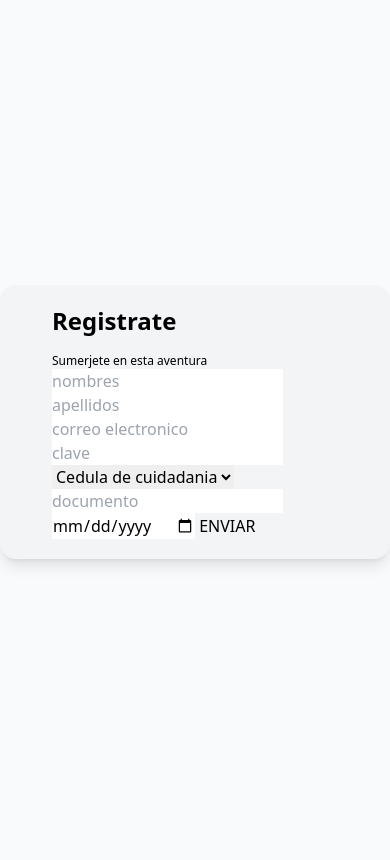
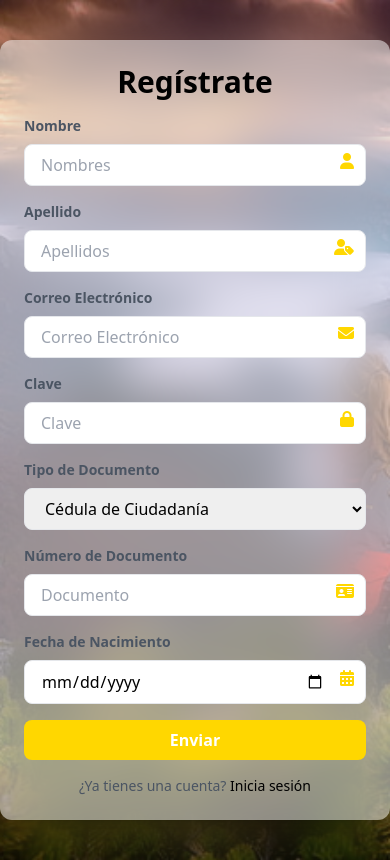
Before and after one commit to KevinAlejandroParra/clasmment-academy, a PHP site: page /register.php in a window 390 px wide. Before the commit the page ends 566 px from the top, so only its background shows below. Run offline with PHP 8.4, Linux system fonts and the light colour scheme; some libraries are stand-ins or nearby versions.

Commit message:
create login, modification banner and register

```diff
--- a/register.php
+++ b/register.php
@@ -3,48 +3,88 @@
 <head>
     <meta charset="UTF-8">
     <meta name="viewport" content="width=device-width, initial-scale=1.0">
-    <title>registro_ca</title>
+    <title>Registro Deportivo</title>
     <script src="https://cdn.tailwindcss.com"></script>
+    <link rel="stylesheet" href="https://cdnjs.cloudflare.com/ajax/libs/font-awesome/6.4.0/css/all.min.css" integrity="sha512-iecdLmaskl7CVkqkXNQ/ZH/XLlvWZOJyj7Yy7tcenmpD1ypASozpmT/E0iPtmFIB46ZmdtAc9eNBvH0H/ZpiBw==" crossorigin="anonymous" referrerpolicy="no-referrer" />
 </head>
+<body class="bg-cover bg-center min-h-screen backdrop-blur-xl " style="background-image: url('IMG/lucha_4k.jpg');">
+<div class="flex items-center justify-center min-h-screen py-10">
+<section class="w-full max-w-2xl bg-white/50 p-6 mx-auto rounded-xl shadow-md space-y-4 backdrop-blur-xl">
+  <div class="text-center">
+    <h2 class="font-bold text-3xl text-black">Regístrate</h2>
+  </div>
 
+  <form action="PHP/register.php" method="post" class="space-y-4">
+    <div class="flex flex-col">
+      <label for="usuario_nombre" class="text-sm font-semibold text-gray-600">Nombre</label>
+      <div class="relative">
+        <input type="text" id="usuario_nombre" name="usuario_nombre" placeholder="Nombres" class="w-full px-4 py-2 mt-2 border rounded-lg focus:outline-none focus:ring-2 focus:ring-[#FFD700] transition duration-200 pr-10">
+        <i class="fa fa-user absolute top-1/2 right-3 transform -translate-y-1/2 text-[#FFD700]"></i>
+      </div>
+    </div>
 
-<body>
-<section class="bg-gray-50 min-h-screen flex items-center justify-center">
-  <!-- login container -->
-  <div class="bg-gray-100 flex rounded-2xl shadow-lg max-w-3xl p-5 items-center">
-    <!-- form -->
-    <div class="md:w-1/2 px-8 md:px-16">
-      <h2 class="font-bold text-2xl text-[##FFD700]">Registrate</h2>
-      <p class="text-xs mt-4 text-[#000000]">Sumerjete en esta aventura</p>
+    <div class="flex flex-col">
+      <label for="usuario_apellido" class="text-sm font-semibold text-gray-600">Apellido</label>
+      <div class="relative">
+        <input type="text" id="usuario_apellido" name="usuario_apellido" placeholder="Apellidos" class="w-full px-4 py-2 mt-2 border rounded-lg focus:outline-none focus:ring-2 focus:ring-[#FFD700] transition duration-200 pr-10">
+        <i class="fa fa-user-tag absolute top-1/2 right-3 transform -translate-y-1/2 text-[#FFD700]"></i>
+      </div>
+    </div>
 
-    <form action="PHP/register.php" method ="post" >
+    <div class="flex flex-col">
+      <label for="usuario_correo" class="text-sm font-semibold text-gray-600">Correo Electrónico</label>
+      <div class="relative">
+        <input type="email" id="usuario_correo" name="usuario_correo" placeholder="Correo Electrónico" class="w-full px-4 py-2 mt-2 border rounded-lg focus:outline-none focus:ring-2 focus:ring-[#FFD700] transition duration-200 pr-10">
+        <i class="fa fa-envelope absolute top-1/2 right-3 transform -translate-y-1/2 text-[#FFD700]"></i>
+      </div>
+    </div>
 
-    <input type="text" name="usuario_nombre" placeholder="nombres">
-    <input type="text" name="usuario_apellido"placeholder="apellidos">
-    <input type="email" name="usuario_correo"placeholder="correo electronico">
-    <input type="password" name="usuario_password"placeholder="clave">
+    <div class="flex flex-col">
+      <label for="usuario_password" class="text-sm font-semibold text-gray-600">Clave</label>
+      <div class="relative">
+        <input type="password" id="usuario_password" name="usuario_password" placeholder="Clave" class="w-full px-4 py-2 mt-2 border rounded-lg focus:outline-none focus:ring-2 focus:ring-[#FFD700] transition duration-200 pr-10">
+        <i class="fa fa-lock absolute top-1/2 right-3 transform -translate-y-1/2 text-[#FFD700]"></i>
+      </div>
+    </div>
 
+    <div class="flex flex-col">
+      <label for="usuario_tipo_documento" class="text-sm font-semibold text-gray-600">Tipo de Documento</label>
+      <select id="usuario_tipo_documento" name="usuario_tipo_documento" class="w-full px-4 py-2 mt-2 border rounded-lg focus:outline-none focus:ring-2 focus:ring-[#FFD700] transition duration-200">
+        <option value="CC">Cédula de Ciudadanía</option>
+        <option value="CE">Cédula de Extranjería</option>
+        <option value="TI">Tarjeta de Identidad</option>
+        <option value="PPN">Pasaporte</option>
+        <option value="NIT">NIT</option>
+        <option value="SSN">SSN</option>
+        <option value="EIN">EIN</option>
+      </select>
+    </div>
 
-    <select name="usuario_tipo_documento">
-        <option value="CC"> Cedula de cuidadania</option>
-        <option value="CE"> Cedula de Extranjeria</option>
-        <option value="TI"> Tarjeta de identidad</option>
-        <option value="PPN"> PPN</option>
-        <option value="NIT"> NIT</option>
-        <option value="SSN"> SSN</option>
-        <option value="EIN"> EIN</option>
-    </select>
+    <div class="flex flex-col">
+      <label for="usuario_documento" class="text-sm font-semibold text-gray-600">Número de Documento</label>
+      <div class="relative">
+        <i class="fa fa-id-card absolute top-1/2 right-3 transform -translate-y-1/2 text-[#FFD700]"></i>
+        <input type="number" id="usuario_documento" name="usuario_documento" placeholder="Documento" class="w-full px-4 py-2 mt-2 border rounded-lg focus:outline-none focus:ring-2 focus:ring-[#FFD700] transition duration-200 pr-10">
+      </div>
+    </div>
 
-    <input type="number" name="usuario_documento"placeholder="documento">
-    <input type="date" name="usuario_nacimiento">
+    <div class="flex flex-col">
+      <label for="usuario_nacimiento" class="text-sm font-semibold text-gray-600">Fecha de Nacimiento</label>
+      <div class="relative">
+        <input type="date" id="usuario_nacimiento" name="usuario_nacimiento" class="w-full px-4 py-2 mt-2 border rounded-lg focus:outline-none focus:ring-2 focus:ring-[#FFD700] transition duration-200 pr-10">
+        <i class="fa fa-calendar-alt absolute top-1/2 right-3 transform -translate-y-1/2 text-[#FFD700]"></i>
+      </div>
+    </div>
 
-    <button type="submit"> ENVIAR</button>
-
+    <button type="submit" class="w-full bg-[#FFD700] hover:bg-yellow-600 text-white font-bold py-2 px-4 rounded-lg transition duration-200">
+      Enviar
+    </button>
   </form>
 
-    </div>
-
+  <div class="text-center mt-4">
+    <p class="text-sm text-gray-600">¿Ya tienes una cuenta? <a href="login.php" class="text-black hover:text-blue-500 transition duration-200">Inicia sesión</a></p>
   </div>
 </section>
+</div>
 </body>
 </html>
```
Also changed, not shown: PHP/login.php (added, +35 -0 lines), index.php (+22 -22 lines), login.php (added, +47 -0 lines), IMG/login.jpg (added), IMG/lucha_4k.jpg (added). Lines whose indentation alone changed are shown as unchanged.
